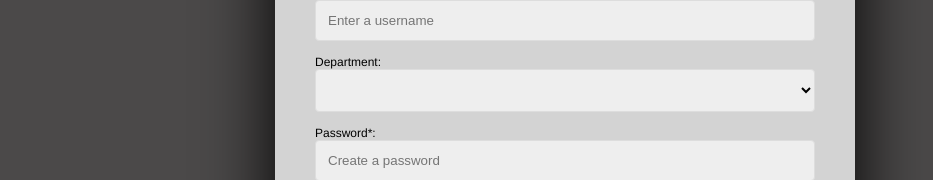
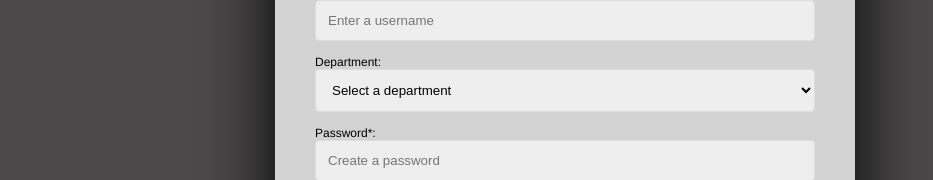
Before and after one commit to NotKaos/WebServerAdmin, a React (Create React App) app: page /Register in a window 1280 px wide. Shown: the part 539-719 px from the top of the page, without its empty margins (173-1106 px from the left). Built offline with nearby package versions, Linux system fonts and the light colour scheme.

Commit message:
added department field initially having no value at registration

```diff
--- a/src/pages/Register.js
+++ b/src/pages/Register.js
@@ -82,7 +82,7 @@ class Register extends React.Component{
 
                                 <label for="department">Department: </label>
                                 <select id="department" class="input" name="department">
-                                    <option disabled selected value></option>
+                                    <option disabled selected value>Select a department</option>
                                     <option value="Computer Science">Computer Science</option>
                                     <option value="Biology">Biology</option>
                                     <option value="English">English</option>
```
